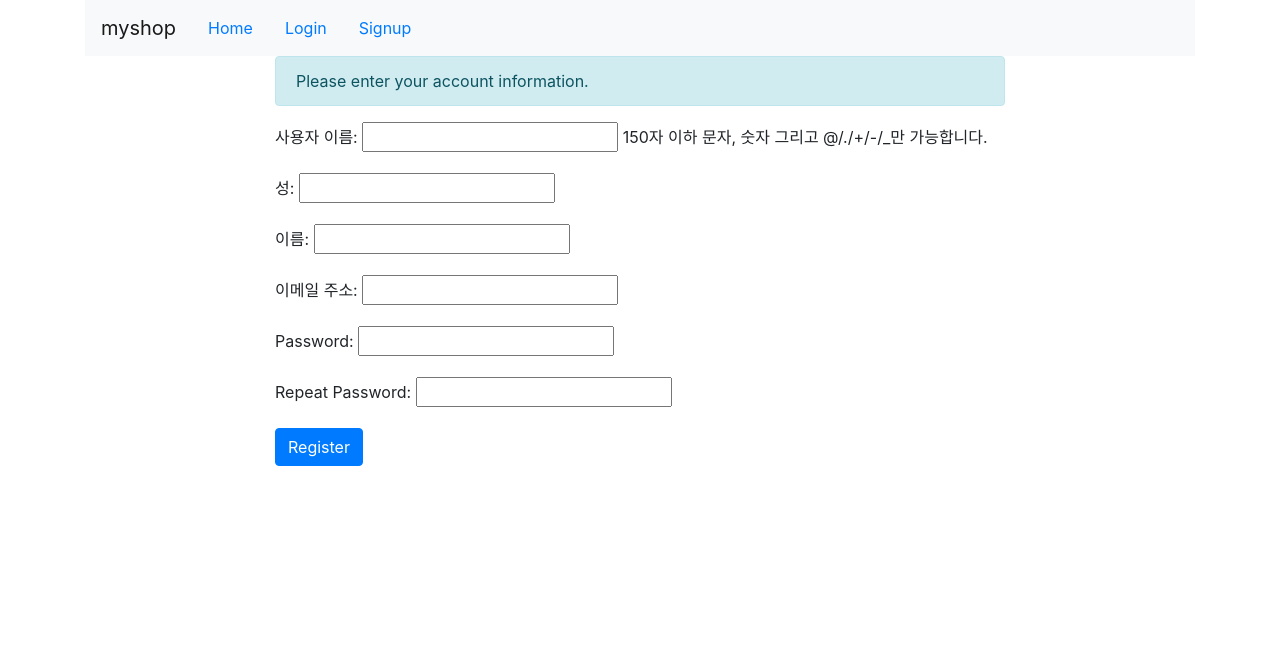
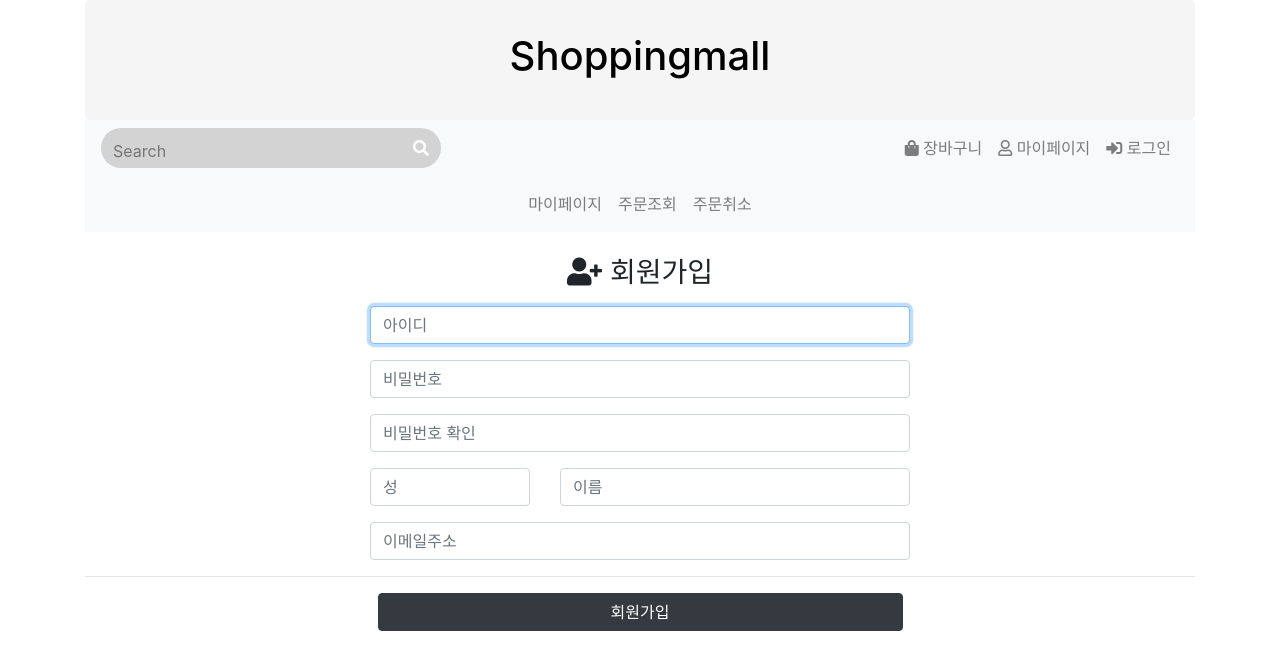
Before and after one commit to haneuu1/WebInterfaceDev, a Django app: page /accounts/register/ in a window 1280 px wide. Shown: the top 670 px of the page. Run offline with Django 3.2, Linux system fonts and the light colour scheme; some libraries are stand-ins or nearby versions.

Commit message:
login/register templates

```diff
--- a/web_app/accounts/forms.py
+++ b/web_app/accounts/forms.py
@@ -7,6 +7,7 @@ class RegisterForm(forms.ModelForm):
 
     class Meta:
         model = User
+        # fields = '__all__'
         fields = ['username', 'last_name', 'first_name', 'email']
 
     def clean_password2(self):
--- a/web_app/accounts/templates/registration/register.html
+++ b/web_app/accounts/templates/registration/register.html
@@ -1,17 +1,62 @@
-{% extends 'base.html' %}
-{% block title %}- Registration{% endblock %}
+{% extends 'base_mypage.html' %}
+{% load widget_tweaks %}
+{% block title %}Registration{% endblock %}
 
 {% block content %}
-    <div class="row">
-        <div class="col-md-2"></div>
-        <div class="col-md-8 panel panel-default">
-            <div class="alert alert-info">Please enter your account information.</div>
-            <form action="" method="post">
-                {{form.as_p}}
-                {% csrf_token %}
-                <input class="btn btn-primary" type="submit" value="Register">
-            </form>
+<h3 class="h3 mb-3 font-weight-normal" style="text-align: center"><i class="fas fa-user-plus"></i> 회원가입</h3>
+
+{% if form.errors %}
+<div class="form-group row">
+    <div class="offset-sm-3 col-sm-6">
+        <div class="alert alert-danger">
+            <div class="font-weight-bold">
+                Wrong! Please correct the error(s) below.
+            </div>
+            {{ form.errors }}
         </div>
-        <div class="col-md-2"></div>
     </div>
+</div>
+{% endif %}
+
+<form action="." method="post">
+    {% csrf_token %}
+    <div class="form-group row">
+        <div class="offset-sm-3 col-sm-6">
+            {{ form.username|add_class:"form-control"|attr:"autofocus"|append_attr:"placeholder:아이디"|append_attr:"autocapitalize:none" }}
+            <span class="helptext"></span>
+        </div>
+    </div>
+    <div class="form-group row">
+        <div class="offset-sm-3 col-sm-6">
+            {{ form.password|add_class:"form-control"|append_attr:"placeholder:비밀번호" }}
+        </div>
+    </div>
+    <div class="form-group row">
+        <div class="offset-sm-3 col-sm-6">
+            {{ form.password2|add_class:"form-control"|append_attr:"placeholder:비밀번호 확인" }}
+        </div>
+    </div>
+    <div class="form-group row">
+        <div class="offset-sm-3 col-sm-2">
+            {{ form.last_name|add_class:"form-control"|attr:"autofocus"|append_attr:"placeholder:성"|append_attr:"autocapitalize:none" }}
+        </div>
+        <div class="col-sm-4">
+            {{ form.first_name|add_class:"form-control"|attr:"autofocus"|append_attr:"placeholder:이름"|append_attr:"autocapitalize:none" }}
+        </div>
+    </div>
+    <div class="form-group row">
+        <div class="offset-sm-3 col-sm-6">
+            {{ form.email|add_class:"form-control"|append_attr:"placeholder:이메일주소" }}
+        </div>
+    </div>
+    <!-- <input type="text" name="phone" autocapitalize="none" placeholder="휴대폰번호" autofocus class="form-control" required id="id_phone">
+    <input type="text" name="address" maxlength="150" autocapitalize="none" placeholder="주소" autofocus class="form-control" required id="id_address"> -->
+
+    <hr>
+    <div class="form-group">
+        <div class="offset-sm-3 col-sm-6">
+            <input type="submit" value="회원가입" class="btn btn-dark btn-block"></input>
+        </div>
+    </div>
+</form>
 {% endblock %}
--- a/web_app/accounts/urls.py
+++ b/web_app/accounts/urls.py
@@ -5,6 +5,7 @@ from .views import *
 app_name = 'accounts'
 
 urlpatterns = [
+    # ./account/
     path('login/', auth_view.LoginView.as_view(), name="login"),
     path('logout/', auth_view.LogoutView.as_view(template_name = 'registration/logout.html'), name="logout"),
 
--- a/web_app/myshop/settings.py
+++ b/web_app/myshop/settings.py
@@ -39,6 +39,7 @@ INSTALLED_APPS = [
     'django.contrib.messages',
     'django.contrib.staticfiles',
 
+    'widget_tweaks',
 
     'shopwindow',
     'photo',
--- a/web_app/templates/base.html
+++ /dev/null
@@ -1,38 +0,0 @@
-<!DOCTYPE html>
-<html lang="en">
-<head>
-    <meta charset="UTF-8">
-    <meta name="viewport" content="width=device-width, initial-scale=1, shrink-to-fit=no">
-
-    <link rel="stylesheet" href="https://stackpath.bootstrapcdn.com/bootstrap/4.1.3/css/bootstrap.min.css" integrity="sha384-MCw98/SFnGE8fJT3GXwEOngsV7Zt27NXFoaoApmYm81iuXoPkFOJwJ8ERdknLPMO" crossorigin="anonymous">
-    <script src="https://code.jquery.com/jquery-3.3.1.slim.min.js" integrity="sha384-q8i/X+965DzO0rT7abK41JStQIAqVgRVzpbzo5smXKp4YfRvH+8abtTE1Pi6jizo" crossorigin="anonymous"></script>
-<script src="https://cdnjs.cloudflare.com/ajax/libs/popper.js/1.14.3/umd/popper.min.js" integrity="sha384-ZMP7rVo3mIykV+2+9J3UJ46jBk0WLaUAdn689aCwoqbBJiSnjAK/l8WvCWPIPm49" crossorigin="anonymous"></script>
-<script src="https://stackpath.bootstrapcdn.com/bootstrap/4.1.3/js/bootstrap.min.js" integrity="sha384-ChfqqxuZUCnJSK3+MXmPNIyE6ZbWh2IMqE241rYiqJxyMiZ6OW/JmZQ5stwEULTy" crossorigin="anonymous"></script>
-    <title>Dstagram {% block title %}{% endblock %}</title>
-</head>
-<body>
-
-<div class="container">
-    <header class="header clearfix">
-        <nav class="navbar navbar-expand-lg navbar-light bg-light">
-            <a class="navbar-brand" href="/">myshop</a>
-            <ul class="nav">
-                <li class="nav-item"><a href="/" class="active nav-link ">Home</a></li>
-                {% if user.is_authenticated %}
-                <li class="nav-item"><a href="#" class="nav-link">Welcome, {{user.get_username}}</a></li>
-                <li class="nav-item"><a href="{% url 'accounts:logout' %}" class="nav-link">Logout</a></li>
-                {% else %}
-                <li class="nav-item"><a href="{% url 'accounts:login' %}" class="nav-link">Login</a></li>
-                <li class="nav-item"><a href="{% url 'accounts:register' %}" class="nav-link">Signup</a></li>
-                {% endif %}
-            </ul>
-        </nav>
-    </header>
-    {% block content %}
-    {% endblock %}
-
-</div>
-
-
-</body>
-</html>
--- a/web_app/templates/title.html
+++ b/web_app/templates/title.html
@@ -55,16 +55,21 @@
 
 <nav class="navbar navbar-expand-sm navbar-light bg-light">
     <!-- 검색창 -->
-    <ul class="navbar-nav ml-auto mr-auto">
+    <ul class="navbar-nav mr-auto">
         <div class="searchbar">
             <input class="search_input" type="text" name="" placeholder="Search">
             <a href="#" class="search_icon"><i class="fas fa-search"></i></a>
         </div>
     </ul>
 
-    <!-- 장바구니 / 로그인 아이콘 -->
+    <!-- 장바구니 / 마이페이지 / 로그인 아이콘 -->
     <ul class="navbar-nav">
-        <li class="nav-item"><a class="nav-link" href="#"><i class="fas fa-shopping-bag"></i></a></li>
-        <li class="nav-item"><a class="nav-link" href="{% url 'accounts:login'%}"><i class="far fa-user"></i></a></li>
+        <li class="nav-item"><a class="nav-link" href="#"><i class="fas fa-shopping-bag"></i> 장바구니</a></li>
+        <li class="nav-item"><a class="nav-link" href="#"><i class="far fa-user"></i> 마이페이지</a></li>
+        {% if user.is_authenticated %}
+        <li class="nav-item"><a class="nav-link" href="{% url 'accounts:logout'%}"><i class="fas fa-sign-out-alt"></i> 로그아웃</a></li>
+        {% else %}
+        <li class="nav-item"><a class="nav-link" href="{% url 'accounts:login'%}"><i class="fas fa-sign-in-alt"></i> 로그인</a></li>
+        {% endif %}
     </ul>
 </nav>
```
Also changed, not shown: web_app/accounts/templates/registration/login.html (+41 -12 lines), web_app/accounts/templates/registration/logout.html (+8 -9 lines), web_app/accounts/templates/registration/register_done.html (+7 -8 lines), web_app/accounts/migrations/0001_initial.py (added), 1 other file.
